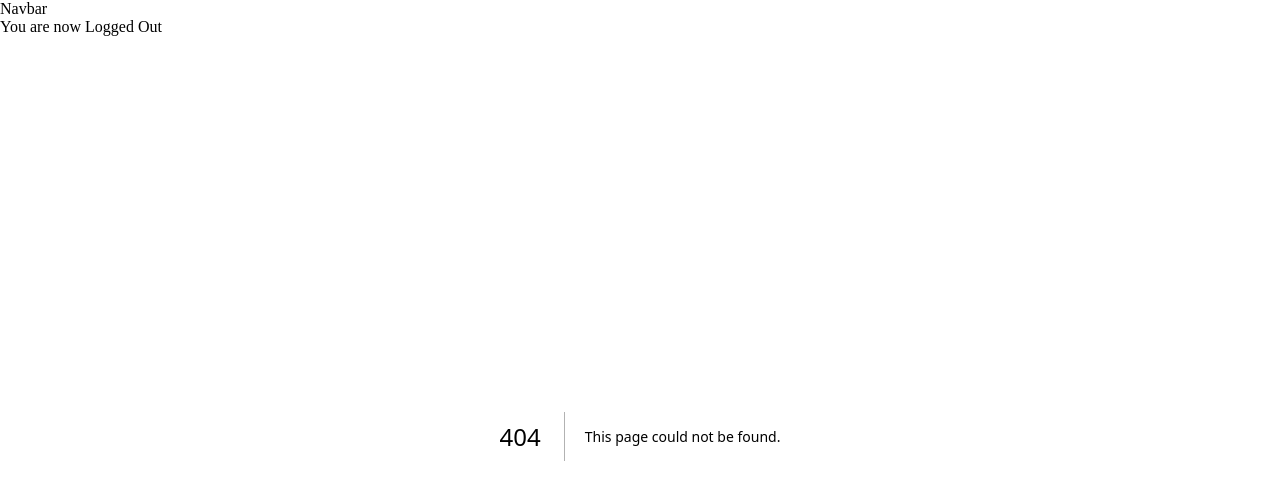
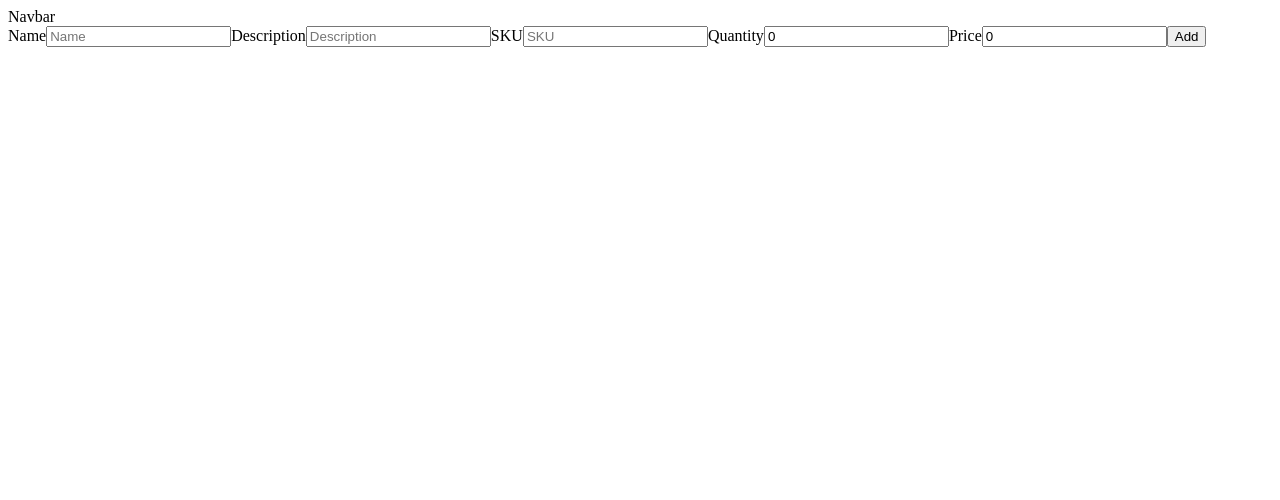
Before and after one commit to akash-pixel/ecommerece-next-client, a Next.js app: page /admin/product/1 in a window 1280 px wide. Before the commit this address had no page. Shown: the top 500 px of the page. Built offline with nearby package versions, Linux system fonts and the light colour scheme; no server answers.

Commit message:
Created product pages and integrated

```diff
--- /dev/null
+++ b/src/app/admin/product/[productId]/page.tsx
@@ -0,0 +1,107 @@
+"use client"
+
+import { addProduct, getProductById } from "@/axios";
+import { useParams, useRouter } from "next/navigation";
+import { ChangeEvent, FormEvent, useEffect, useState } from "react";
+
+export default function AddProduct() {
+
+    const [product, setProduct] = useState<any>({
+        Name: "",
+        SKU: "",
+        Price: 0,
+        Quantity: 0,
+        Description: "",
+    });
+    const router = useRouter();
+    const { productId }: any = useParams()
+
+    useEffect(() => {
+        getProductById(productId).then(product => {
+
+            if (!product) return;
+
+            setProduct(product);
+
+
+        })
+    }, [])
+
+    function handleSubmit(event: FormEvent<HTMLFormElement>): void {
+        event.preventDefault();
+
+        const newProduct = addProduct(product);
+        if (!newProduct) return;
+        console.log("new product", newProduct);
+
+        router.push("/");
+
+    }
+
+    const handleChange = (e: ChangeEvent<HTMLInputElement>) => {
+        setProduct({ ...product, [e.target.name]: e.target.value });
+    }
+
+    const handleNumberChange = (e: ChangeEvent<HTMLInputElement>) => {
+        setProduct({ ...product, [e.target.name]: parseFloat(e.target.value) });
+    }
+
+    return (
+        <div>
+            <form onSubmit={handleSubmit}>
+                <label htmlFor="name">Name</label>
+                <input
+                    name="Name"
+                    type="text"
+                    value={product.Name}
+                    onChange={(e) => handleChange(e)}
+                    placeholder="Name"
+                    required
+                />
+
+                <label htmlFor="description">Description</label>
+                <input
+                    name="Description"
+                    type="text"
+                    value={product.Description}
+                    onChange={(e) => handleChange(e)}
+                    placeholder="Description"
+                />
+
+                <label htmlFor="SKU">SKU</label>
+                <input
+                    name="SKU"
+                    type="text"
+                    value={product.SKU}
+                    onChange={(e) => handleChange(e)}
+                    placeholder="SKU"
+                />
+
+                <label htmlFor="Quantity">Quantity</label>
+                <input
+                    name="Quantity"
+                    type="number"
+                    value={product.Quantity}
+                    onChange={(e) => handleNumberChange(e)}
+                    placeholder="Quantity"
+                    required min="0" step="2"
+                />
+
+                <label htmlFor="Price">Price</label>
+                <input
+                    name="Price"
+                    type="number"
+                    value={product.Price}
+                    onChange={(e) => handleChange(e)}
+                    required min="0" step="2"
+                    placeholder="Price"
+                />
+
+
+                <button type="submit">Add</button>
+            </form>
+
+        </div>
+    );
+
+}
--- /dev/null
+++ b/src/app/admin/product/add/page.tsx
@@ -0,0 +1,104 @@
+"use client"
+
+import { addProduct } from "@/axios";
+import { useRouter } from "next/navigation";
+import { ChangeEvent, FormEvent, useState } from "react";
+
+export interface IProductCreate {
+    Name: string,
+    SKU: string,
+    Price: number,
+    Quantity: number,
+    Description: string
+}
+
+
+export default function AddProduct() {
+
+    const [product, setProduct] = useState<IProductCreate>({
+        Name: "",
+        SKU: "",
+        Price: 0,
+        Quantity: 0,
+        Description: "",
+    });
+    const router = useRouter();
+
+    function handleSubmit(event: FormEvent<HTMLFormElement>): void {
+        event.preventDefault();
+
+        const newProduct = addProduct(product);
+        if (!newProduct) return;
+        console.log("new product", newProduct);
+
+        router.push("/");
+
+    }
+
+    const handleChange = (e: ChangeEvent<HTMLInputElement>) => {
+        setProduct({ ...product, [e.target.name]: e.target.value });
+    }
+
+    const handleNumberChange = (e: ChangeEvent<HTMLInputElement>) => {
+        setProduct({ ...product, [e.target.name]: parseFloat(e.target.value) });
+    }
+
+    return (
+        <div>
+            <form onSubmit={handleSubmit}>
+                <label htmlFor="name">Name</label>
+                <input
+                    name="Name"
+                    type="text"
+                    value={product.Name}
+                    onChange={(e) => handleChange(e)}
+                    placeholder="Name"
+                    required
+                />
+
+                <label htmlFor="description">Description</label>
+                <input
+                    name="Description"
+                    type="text"
+                    value={product.Description}
+                    onChange={(e) => handleChange(e)}
+                    placeholder="Description"
+                />
+
+                <label htmlFor="SKU">SKU</label>
+                <input
+                    name="SKU"
+                    type="text"
+                    value={product.SKU}
+                    onChange={(e) => handleChange(e)}
+                    placeholder="SKU"
+                />
+
+                <label htmlFor="Quantity">Quantity</label>
+                <input
+                    name="Quantity"
+                    type="number"
+                    value={product.Quantity}
+                    onChange={(e) => handleNumberChange(e)}
+                    placeholder="Quantity"
+                    required min="0" step="2"
+                />
+
+                <label htmlFor="Price">Price</label>
+                <input
+                    name="Price"
+                    type="number"
+                    value={product.Price}
+                    onChange={(e) => handleChange(e)}
+                    required min="0" step="2"
+                    placeholder="Price"
+                />
+
+
+                <button type="submit">Add</button>
+            </form>
+
+        </div>
+    );
+
+}
--- /dev/null
+++ b/src/app/product/page.tsx
@@ -0,0 +1,30 @@
+"use client"
+import { getProducts } from "@/axios";
+import ProductCard from "@/components/product.cart.component";
+import { useEffect, useState } from "react"
+
+export default function ProductListPage() {
+
+    const [productList, setProductList] = useState<any[]>([]);
+
+
+    useEffect(() => {
+
+        getProducts().then(productList => {
+
+            if (!productList) return;
+
+            setProductList(productList);
+        })
+
+    }, []);
+
+    return <>
+        <div>
+            Product
+            {
+                productList.map(product => <ProductCard product={product} />)
+            }
+        </div>
+    </>
+}
--- a/src/axios.ts
+++ b/src/axios.ts
@@ -3,6 +3,7 @@ import axios, { AxiosError, AxiosInstance, AxiosResponse } from "axios";
 import * as dotenv from "dotenv";
 import { WebRef } from "./constant";
 import { WebRefService } from "./common/web.ref.service";
+import { IProductCreate } from "./app/admin/product/add/page";
 dotenv.config();
 
 const axiosInstance = axios.create({
@@ -54,10 +55,17 @@ export async function signUp(data: IUserRegister) {
     return result;
 }
 
-export async function getProfile(): Promise<IAuthResponse | null> {
-    return executeFunction(axiosInstance.get("/auth/profile"));
+export async function getProducts(): Promise<IProductResponse[] | null> {
+    return executeFunction(axiosInstance.get("/product"));
 }
 
+export async function addProduct(data: IProductCreate): Promise<IProductResponse[] | null> {
+    return executeFunction(axiosInstance.post("/product", data));
+}
+
+export async function getProductById(id: number): Promise<IProductResponse | null> {
+    return executeFunction(axiosInstance.get(`/product/${id}`));
+}
 
 ////////////////////////////////////////////////////////////////////////
 //                         Interface
@@ -84,3 +92,11 @@ export interface IAuthResponse {
     IsAdmin: boolean,
     access_token: string
 }
+
+export interface IProductResponse {
+    Name: string,
+    Description: string,
+    SKU: string,
+    Price: number,
+    File: []
+}
--- a/src/components/navbar.tsx
+++ b/src/components/navbar.tsx
@@ -4,13 +4,11 @@ import { useAppSelector } from "@/store/store";
 
 export default function Navbar() {
 
-    const authState = useAppSelector((state) => state.auth.authState);
     const username = useAppSelector((state) => state.user.Username);
     return (
         <div>
             Navbar
             <div>
-                You are now {authState ? "Logged  In" : "Logged Out"}
                 {username ? "\n" + username : ""}
             </div>
         </div>
```
Also changed, not shown: src/components/product.cart.component.tsx (added, +18 -0 lines), src/app/product/add/page.tsx (deleted), src/app/product/pages.tsx (deleted).
